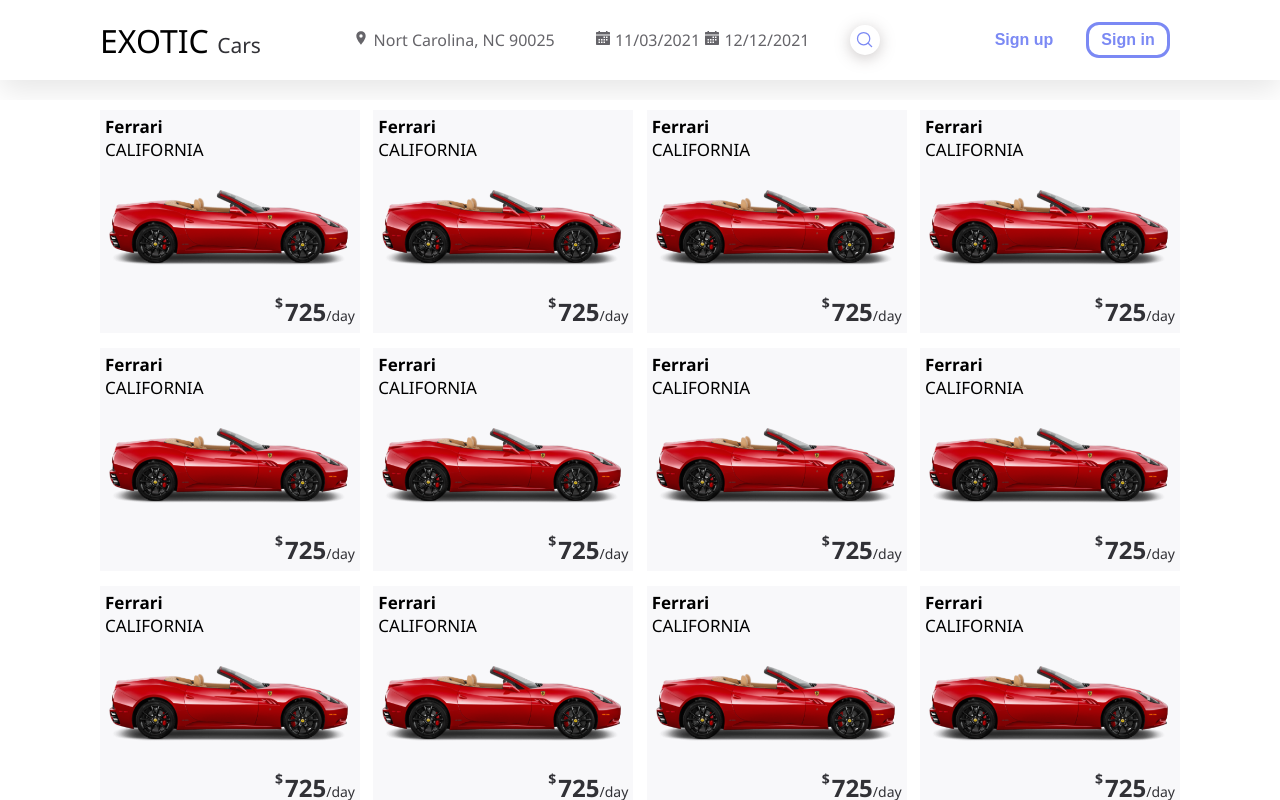
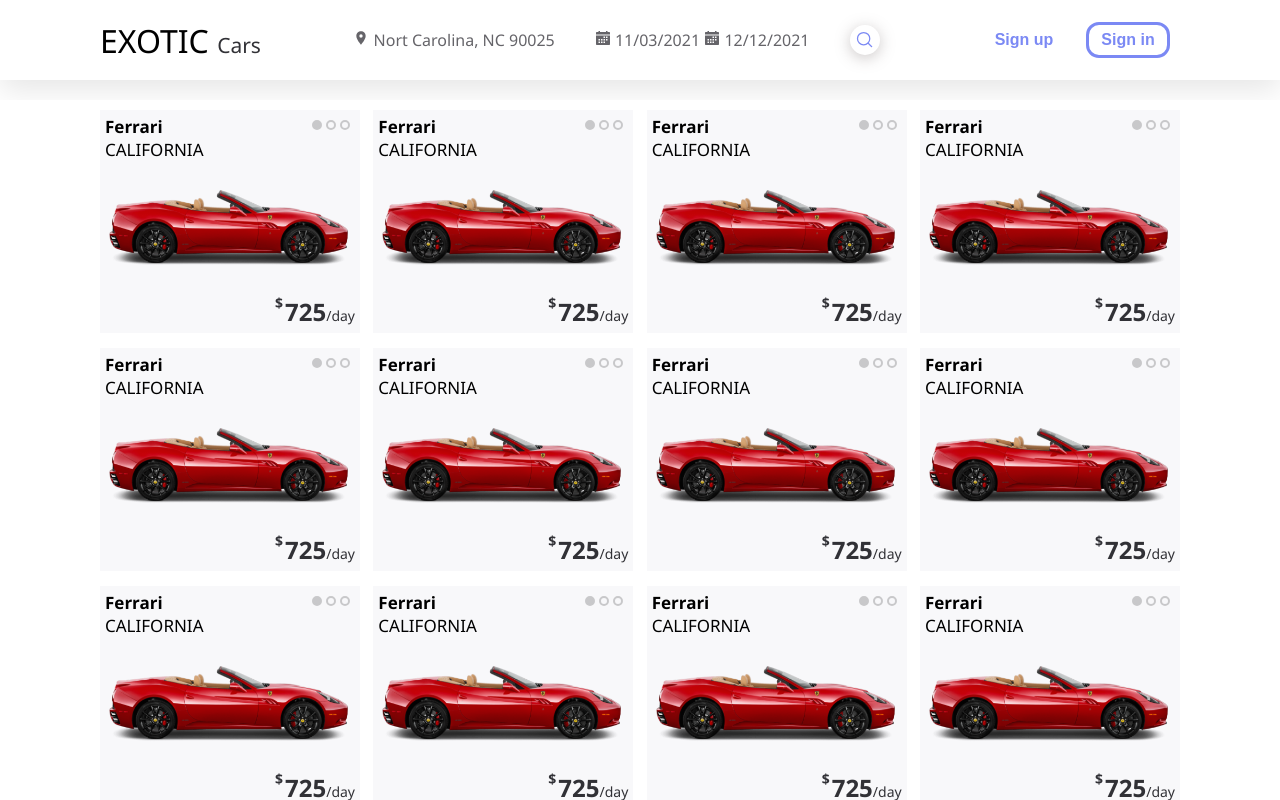
Before and after one commit to Hagleyson/EXOTIC-Cars, a React app: page / in a window 1280 px wide. Built offline with nearby package versions, Linux system fonts and the light colour scheme.

Commit message:
feat: add image selection

```diff
--- a/src/Components/Card/Card.tsx
+++ b/src/Components/Card/Card.tsx
@@ -1,14 +1,31 @@
-import { FC } from "react"
+import React, { FC, useState } from "react"
 import { Container, Title } from "..";
 import { CardStyles } from "./CardStyles"
 
-const Card:FC =(props)=>{
+type propsType = {
+    name?:string;
+    model?:string;
+    imgs:{img:string,label:string}[];
+    price?:string;
+}
+const Card:FC<propsType> =(props)=>{
+    const [selectedImg,setSelectedImg]=useState(0)
+    const toggleImage = (idx:number)=>{
+        setSelectedImg(idx)
+    }
     return <CardStyles>
-            <Title type="cartModel">Ferrari <Title>CALIFORNIA</Title></Title>
+            <Title type="cartModel">{props.name} <p>{props.model?.toUpperCase()}</p></Title>
+
             <Container type="cardImage">
-                <img src={require("../../assets/img/ferrari/fCalifornia.png")} alt="car"/>
+                <Container  type="ball">
+                    {props.imgs?.map((img,idx)=>
+                        <span key={idx} className={selectedImg === idx?"selected":undefined} onClick={()=>toggleImage(idx)}/>
+                    )}
+                </Container>
+                {<img src={props.imgs[selectedImg].img} alt={props.imgs[selectedImg].label}/>}
+
             </Container>
-            <Title type="cartPrice"> <span>$</span>725<span>/day</span></Title>
+            <Title type="cartPrice"> <span>$</span>{props.price}<span>/day</span></Title>
           </CardStyles>
 }
 
--- a/src/Components/Container/ContainerStyle.tsx
+++ b/src/Components/Container/ContainerStyle.tsx
@@ -1,4 +1,5 @@
 
+import { theme } from "@globalStyle/theme";
 import styled from "styled-components";
 type propsType={
     type?:string
@@ -23,8 +24,33 @@
         max-width: 100%;
         height:100%;
         max-height:100%;
+        position:relative;
+        display:flex;
+        justify-content: center;
         img{
-            max-width: 100%;
+            max-width: 80%;
+            position:absolute;
+        }
+        @media screen and (max-width: 1335px){
+            img{
+                max-width:100%;
+            }
+        }
+    `}
+    ${(props:propsType)=>props.type === "ball" &&`
+        position:absolute;
+        top: 10px;
+        right: 10px;
+        span{
+            height: 10px;
+            width: 10px;
+            border:2px solid ${theme.ball};
+            border-radius: 50%;
+            margin-left:4px;
+            cursor:pointer;
+        }
+        .selected{
+            background-color: ${theme.ball};
         }
     `}
 
--- a/src/Components/Title/TitleStyle.tsx
+++ b/src/Components/Title/TitleStyle.tsx
@@ -33,7 +33,7 @@
         left:5px;
         font-size:17px;
         font-weight: bold;
-        >h1{
+        >p{
           font-weight: lighter;
           font-size:17px;
         }
--- /dev/null
+++ b/src/global.d.ts
@@ -0,0 +1 @@
+declare module '*.png' ;
--- a/src/screens/Home.tsx
+++ b/src/screens/Home.tsx
@@ -1,36 +1,142 @@
 import { Card, Container, Layout } from "@Components/index"
-
+import img1 from "../assets/img/ferrari/fCalifornia.png"
+import img2 from "../assets/img/ferrari/FerrariCalifornia.png"
+import img3 from "../assets/img/ferrari/FerrariCalifornia2.png"
 const Home =()=>{
     return <Layout type="home">
             <Container type="home">
-                <Card/>
-                <Card/>
-                <Card/>
-                <Card/>
-                <Card/>
-                <Card/>
-                <Card/>
-                <Card/>
-                <Card/>
-                <Card/>
-                <Card/>
-                <Card/>
-                <Card/>
-                <Card/>
-                <Card/>
-                <Card/>
-                <Card/>
-                <Card/>
-                <Card/>
-                <Card/>
-                <Card/>
-                <Card/>
-                <Card/>
-                <Card/>
-                <Card/>
-                <Card/>
-                <Card/>
-                <Card/>
+                <Card
+                    name="Ferrari"
+                    model="California"
+                    price="725"
+                    imgs={[
+                      {img:img1,label:"f1"},
+                      {img:img2,label:"f2"},
+                      {img:img3,label:"f3"}
+
+                    ]}
+                />
+                 <Card
+                    name="Ferrari"
+                    model="California"
+                    price="725"
+                    imgs={[
+                      {img:img1,label:"f1"},
+                      {img:img2,label:"f2"},
+                      {img:img3,label:"f3"}
+
+                    ]}
+                />
+                 <Card
+                    name="Ferrari"
+                    model="California"
+                    price="725"
+                    imgs={[
+                      {img:img1,label:"f1"},
+                      {img:img2,label:"f2"},
+                      {img:img3,label:"f3"}
+
+                    ]}
+                />
+                 <Card
+                    name="Ferrari"
+                    model="California"
+                    price="725"
+                    imgs={[
+                      {img:img1,label:"f1"},
+                      {img:img2,label:"f2"},
+                      {img:img3,label:"f3"}
+
+                    ]}
+                />
+                 <Card
+                    name="Ferrari"
+                    model="California"
+                    price="725"
+                    imgs={[
+                      {img:img1,label:"f1"},
+                      {img:img2,label:"f2"},
+                      {img:img3,label:"f3"}
+
+                    ]}
+                />
+                 <Card
+                    name="Ferrari"
+                    model="California"
+                    price="725"
+                    imgs={[
+                      {img:img1,label:"f1"},
+                      {img:img2,label:"f2"},
+                      {img:img3,label:"f3"}
+
+                    ]}
+                />
+                 <Card
+                    name="Ferrari"
+                    model="California"
+                    price="725"
+                    imgs={[
+                      {img:img1,label:"f1"},
+                      {img:img2,label:"f2"},
+                      {img:img3,label:"f3"}
+
+                    ]}
+                />
+                 <Card
+                    name="Ferrari"
+                    model="California"
+                    price="725"
+                    imgs={[
+                      {img:img1,label:"f1"},
+                      {img:img2,label:"f2"},
+                      {img:img3,label:"f3"}
+
+                    ]}
+                />
+                 <Card
+                    name="Ferrari"
+                    model="California"
+                    price="725"
+                    imgs={[
+                      {img:img1,label:"f1"},
+                      {img:img2,label:"f2"},
+                      {img:img3,label:"f3"}
+
+                    ]}
+                />
+                 <Card
+                    name="Ferrari"
+                    model="California"
+                    price="725"
+                    imgs={[
+                      {img:img1,label:"f1"},
+                      {img:img2,label:"f2"},
+                      {img:img3,label:"f3"}
+
+                    ]}
+                />
+                 <Card
+                    name="Ferrari"
+                    model="California"
+                    price="725"
+                    imgs={[
+                      {img:img1,label:"f1"},
+                      {img:img2,label:"f2"},
+                      {img:img3,label:"f3"}
+
+                    ]}
+                />
+                 <Card
+                    name="Ferrari"
+                    model="California"
+                    price="725"
+                    imgs={[
+                      {img:img1,label:"f1"},
+                      {img:img2,label:"f2"},
+                      {img:img3,label:"f3"}
+
+                    ]}
+                />
             </Container>
         </Layout>
 }
```
